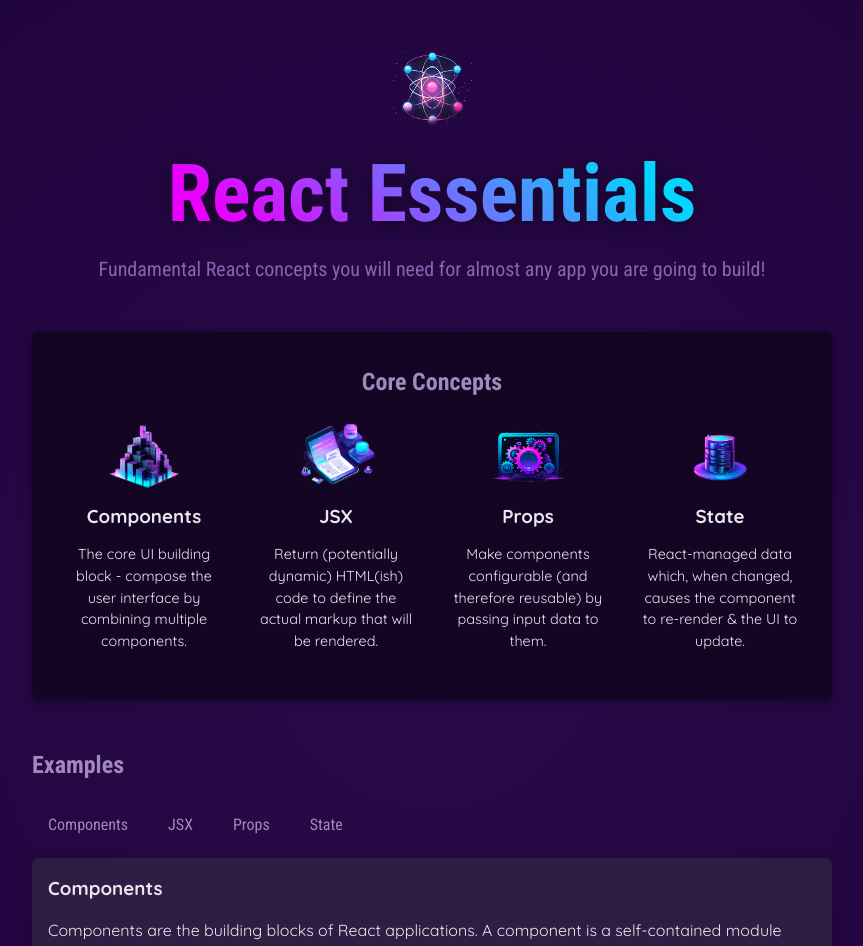
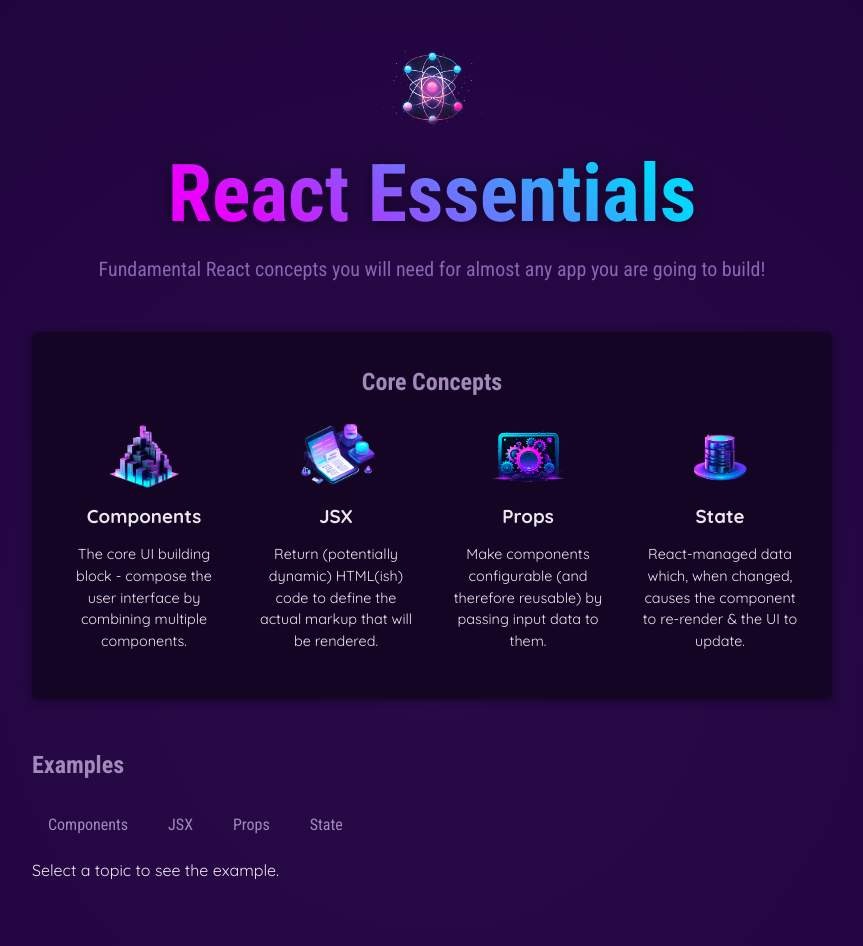
Before and after one commit to JoonasKatto/React-Essentials-Website, a React (Vite) app: page / in a window 1280 px wide. Shown: the top 946 px of the page, without its empty margins (208-1071 px from the left). Built offline with nearby package versions, Linux system fonts and the light colour scheme.

Commit message:
Refactor App component to initialize selected topic and streamline tab content rendering

```diff
--- a/src/App.jsx
+++ b/src/App.jsx
@@ -6,11 +6,24 @@
 import { EXAMPLES } from "./data.js";
 
 function App() {
-
-  const [selectedTopic, setSelectedTopic] = useState('components');
+  const [selectedTopic, setSelectedTopic] = useState();
 
   function handleSelect(selectedButton) {
     setSelectedTopic(selectedButton);
+  }
+
+  // The selected topic is used to determine which example to show
+  let tabContent = <p>Select a topic to see the example.</p>;
+  if (selectedTopic) {
+    tabContent = (
+      <div id="tab-content">
+        <h3>{EXAMPLES[selectedTopic].title}</h3>
+        <p>{EXAMPLES[selectedTopic].description}</p>
+        <pre>
+          <code>{EXAMPLES[selectedTopic].code}</code>
+        </pre>
+      </div>
+    );
   }
 
   return (
@@ -29,18 +42,14 @@
         <section id="examples">
           <h2>Examples</h2>
           <menu>
-            <TabButton onSelect={() => handleSelect('components')}>Components</TabButton>
-            <TabButton onSelect={() => handleSelect('jsx')}>JSX</TabButton>
-            <TabButton onSelect={() => handleSelect('props')}>Props</TabButton>
-            <TabButton onSelect={() => handleSelect('state')}>State</TabButton>
+            <TabButton onSelect={() => handleSelect("components")}>
+              Components
+            </TabButton>
+            <TabButton onSelect={() => handleSelect("jsx")}>JSX</TabButton>
+            <TabButton onSelect={() => handleSelect("props")}>Props</TabButton>
+            <TabButton onSelect={() => handleSelect("state")}>State</TabButton>
           </menu>
-          <div id="tab-content">
-            <h3>{EXAMPLES[selectedTopic].title}</h3>
-            <p>{EXAMPLES[selectedTopic].description}</p>
-            <pre>
-              <code>{EXAMPLES[selectedTopic].code}</code>
-            </pre>
-          </div>
+          {tabContent}
         </section>
       </main>
     </div>
```
